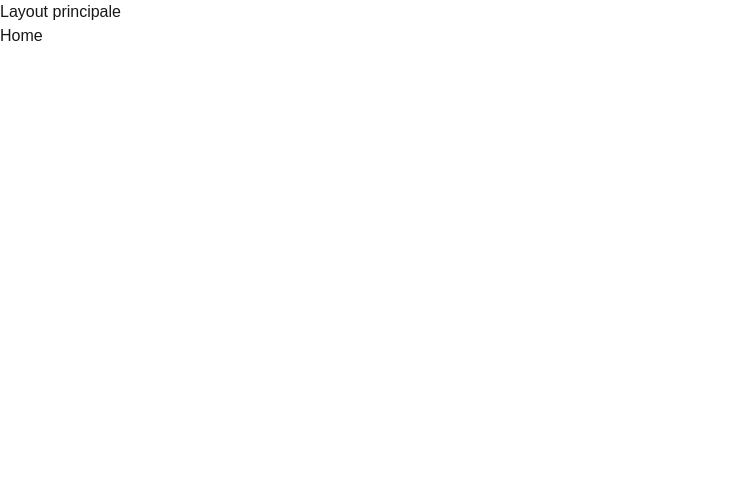
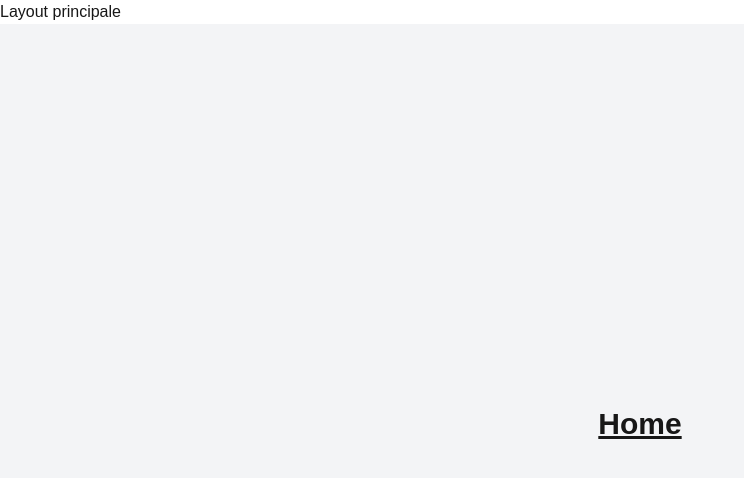
Before and after one commit to JeronimoFSNeto/fullstackweek-financeai, a Next.js app: page / in a window 1280 px wide. Shown: the top 478 px of the page, without its empty margins (0-744 px from the left). Built offline with nearby package versions, Linux system fonts and the light colour scheme.

Commit message:
chore: add tailwind prettier plugin

```diff
--- a/app/page.tsx
+++ b/app/page.tsx
@@ -1,5 +1,9 @@
 const Home = () => {
-  return <div>Home</div>;
+  return (
+    <div className="flex h-screen w-screen items-center justify-center bg-gray-100">
+      <h1 className="text-3xl font-bold underline">Home</h1>
+    </div>
+  );
 };
 
 export default Home;
--- a/package.json
+++ b/package.json
@@ -23,6 +23,8 @@
     "eslint": "^8",
     "eslint-config-next": "14.2.16",
     "postcss": "^8",
+    "prettier": "^3.3.3",
+    "prettier-plugin-tailwindcss": "^0.6.8",
     "tailwindcss": "^3.4.1",
     "typescript": "^5"
   }
```
Also changed, not shown: .prettierrc.json (added), 1 other file (tests, documents, lock files or other folders).
